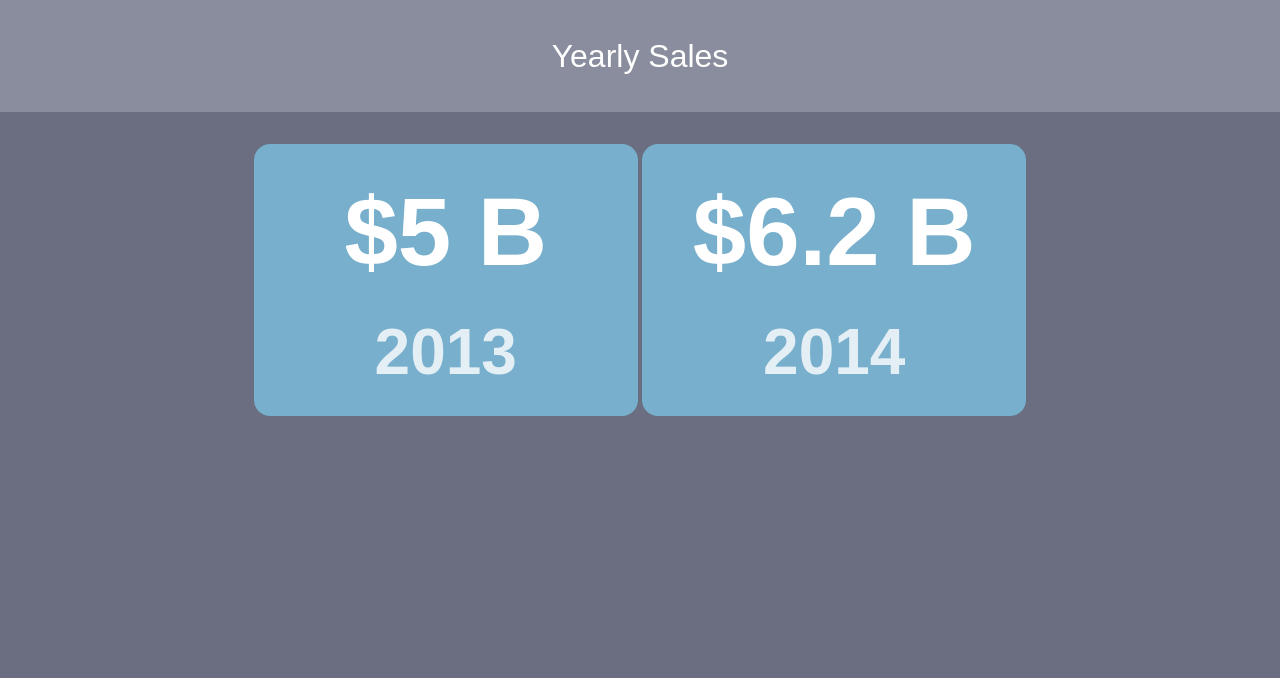
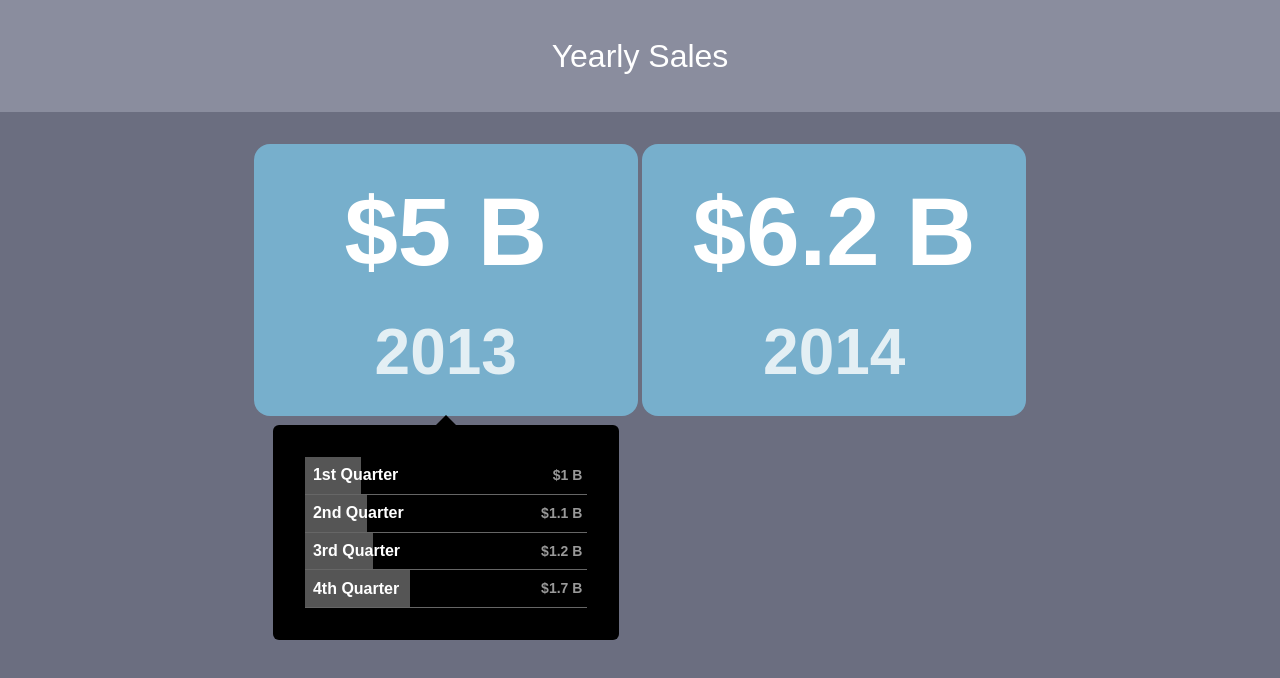
Before and after one commit to gagn0369/dsn1678-exercise-3, a plain HTML site: page index.html in a window 1280 px wide. Both pictures are taken after a click on the element 445 px from the left and 280 px from the top of the page. Drawn offline with nearby package versions, Linux system fonts and the light colour scheme.

Commit message:
transition opacity

```diff
--- a/css/main.css
+++ b/css/main.css
@@ -1,10 +1,12 @@
 .sales__details__left[data-state="active"]{
-  opacity: 100;
+  opacity: 1;
+  transition: opacity 1000ms linear;
 
 }
 
 .sales__details__right[data-state="active"]{
-  opacity: 100;
+  opacity: 1;
+  transition: opacity 1000ms linear;
 
 }
 
--- a/js/main.js
+++ b/js/main.js
@@ -12,7 +12,7 @@ var detailsShow = function () {
 
 };
 
-clickArea.on("click", detailsShow);
+clickArea__left.on("click", detailsShow);
 
 var sales__details__right = $(".sales__details__right");
 
@@ -28,4 +28,4 @@ var detailsShow = function () {
 
 };
 
-clickArea.on("click", detailsShow);
+clickArea__right.on("click", detailsShow);
```
